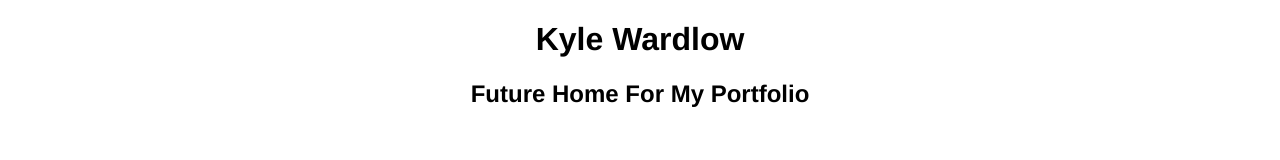
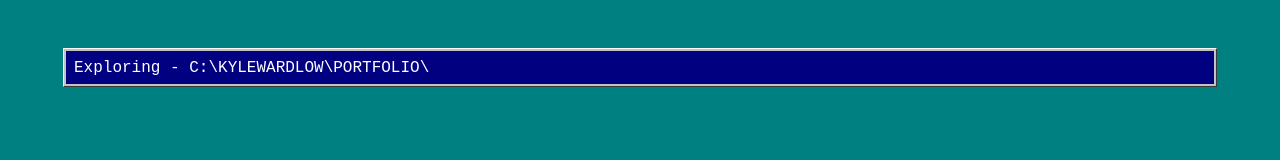
Before and after one commit to kwardlowdev/kwardlowdev.github.io, a plain HTML site: page index.html in a window 1280 px wide. Drawn offline with Linux system fonts and the light colour scheme; a web font is replaced by a local one.

Commit message:
Beginning initial structure and color schemes.
Working on taking a sort of loose color and format inspiration from a Windows 98 style explorer window. Established the initial structures. I hope to draft out the rest and add soon.

```diff
--- a/index.html
+++ b/index.html
@@ -4,10 +4,29 @@
         <meta charset="utf-8" />
         <meta name="viewport" content="width=device-width, initial-scale=1.0" />
         <title>Kyle Wardlow: Future Full Stack Engineer</title>
+        <link rel="stylesheet" href="./resources/css/reset.css" type="text/css" />
         <link rel="stylesheet" href="./resources/css/styles.css" type="text/css" />
+        <link rel="preconnect" href="https://fonts.googleapis.com">
+        <link rel="preconnect" href="https://fonts.gstatic.com" crossorigin>
+        <link href="https://fonts.googleapis.com/css2?family=Oxygen+Mono&display=swap" rel="stylesheet">
     </head>
     <body>
-        <h1>Kyle Wardlow</h1>
-        <h2>Future Home For My Portfolio</h2>
+        <main>
+            <div class="maincontent">
+                <div class = "topbar">
+                    <header>
+                        <h1>Exploring - C:\KYLEWARDLOW\PORTFOLIO\</h1>
+                    </header>
+                </div>
+                <div class="content-box">
+                    <div class="menu">
+
+                    </div>
+                    <div class="viewbox">
+
+                    </div>
+                </div>
+            </div>
+        </main>
     </body>
 </html>
--- /dev/null
+++ b/resources/css/reset.css
@@ -0,0 +1,48 @@
+/* http://meyerweb.com/eric/tools/css/reset/
+   v2.0 | 20110126
+   License: none (public domain)
+*/
+
+html, body, div, span, applet, object, iframe,
+h1, h2, h3, h4, h5, h6, p, blockquote, pre,
+a, abbr, acronym, address, big, cite, code,
+del, dfn, em, img, ins, kbd, q, s, samp,
+small, strike, strong, sub, sup, tt, var,
+b, u, i, center,
+dl, dt, dd, ol, ul, li,
+fieldset, form, label, legend,
+table, caption, tbody, tfoot, thead, tr, th, td,
+article, aside, canvas, details, embed,
+figure, figcaption, footer, header, hgroup,
+menu, nav, output, ruby, section, summary,
+time, mark, audio, video {
+	margin: 0;
+	padding: 0;
+	border: 0;
+	font-size: 100%;
+	font: inherit;
+	vertical-align: baseline;
+}
+/* HTML5 display-role reset for older browsers */
+article, aside, details, figcaption, figure,
+footer, header, hgroup, menu, nav, section {
+	display: block;
+}
+body {
+	line-height: 1;
+}
+ol, ul {
+	list-style: none;
+}
+blockquote, q {
+	quotes: none;
+}
+blockquote:before, blockquote:after,
+q:before, q:after {
+	content: '';
+	content: none;
+}
+table {
+	border-collapse: collapse;
+	border-spacing: 0;
+}
--- a/resources/css/styles.css
+++ b/resources/css/styles.css
@@ -1,4 +1,29 @@
-h1, h2 {
-    font-family: Helvetica, sans-serif;
-    text-align: center;
+html {
+    font-size: 16px;
 }
+
+body {
+    background-color: #008080;
+}
+
+.maincontent {
+    background-color: #C3C3C3;
+    width: 90%;
+    margin: 3rem auto;
+    border-top: 1px solid #FFFFFF;
+    border-left: 1px solid #FFFFFF;
+    border-right: 1px solid rgba(0, 0, 0, .7);
+    border-bottom: 1px solid rgba(0, 0, 0, .7);
+}
+
+.topbar {
+    background-color: #010081;
+    margin: 2px;
+    padding: .5rem;
+}
+
+h1 {
+    color: #FFFFFF;
+    font-family: 'Oxygen Mono', monospace;
+    display: inline;
+}
```
